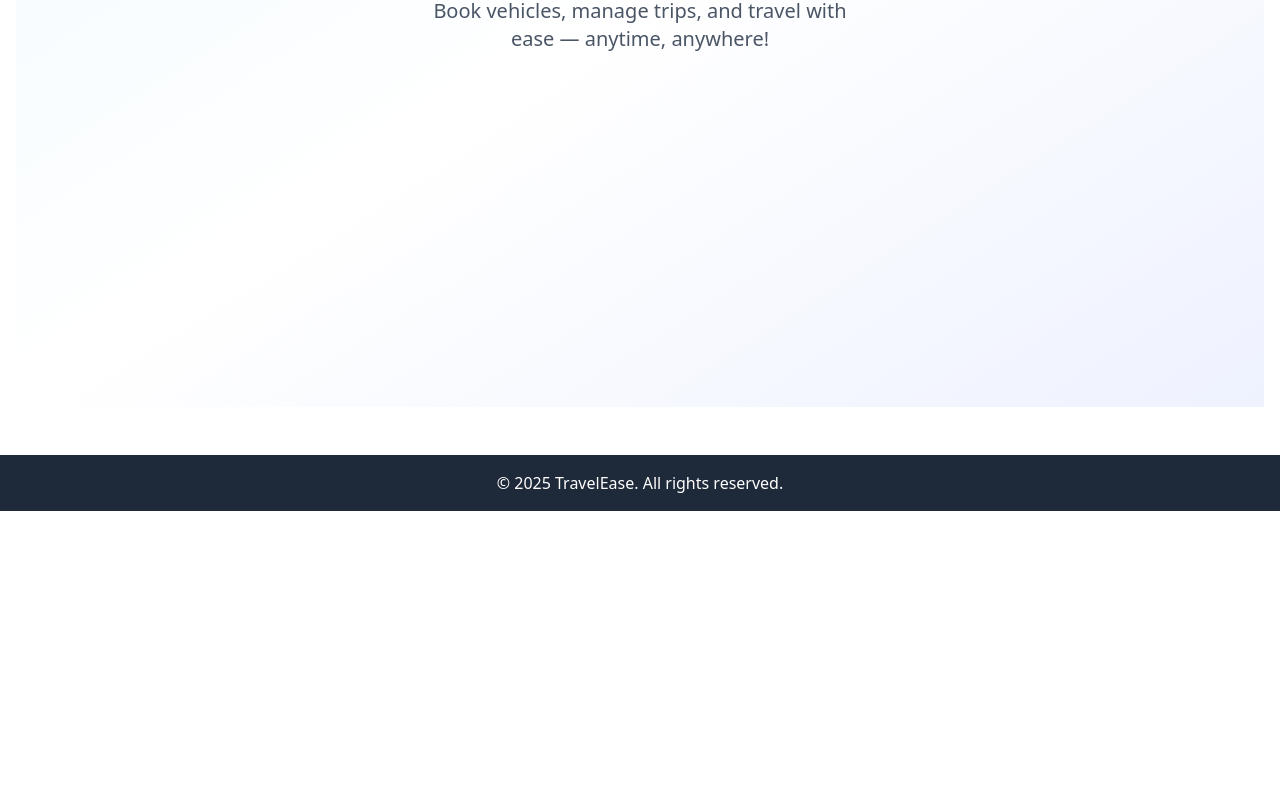
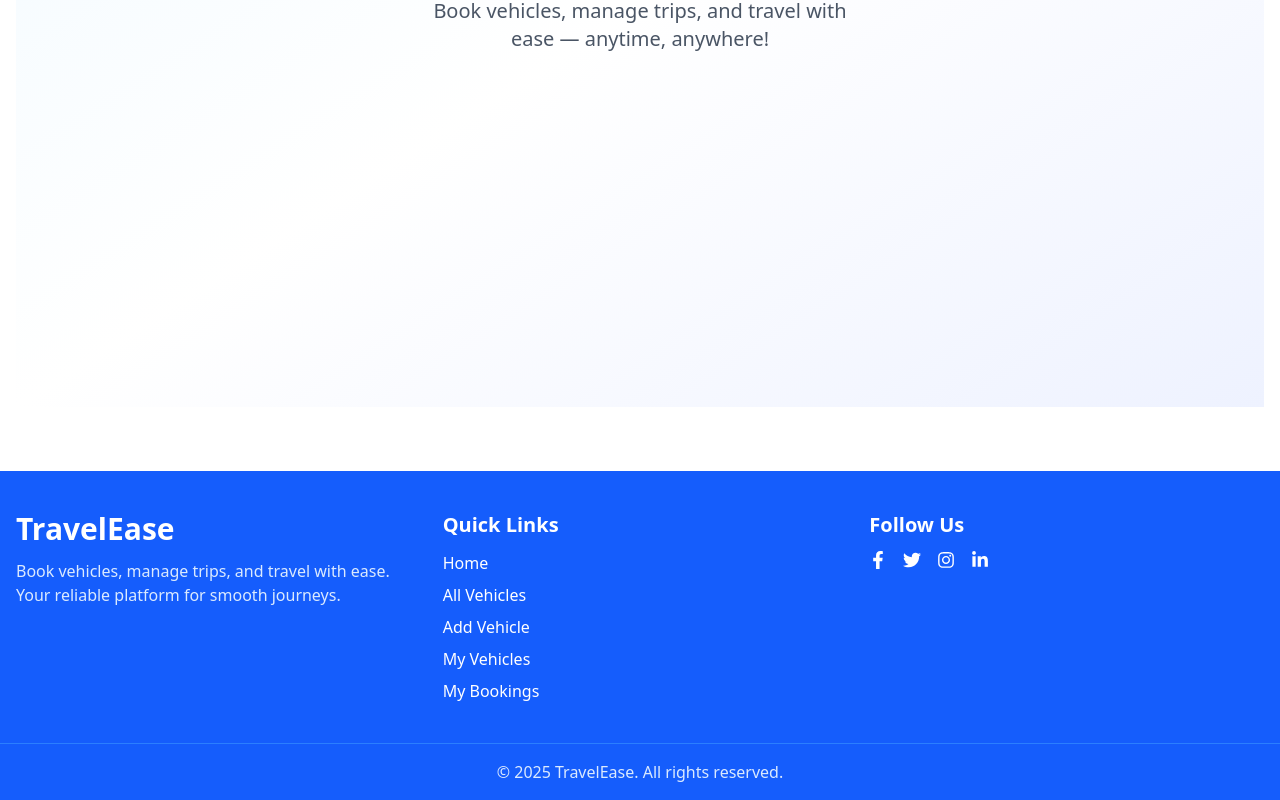
Before and after one commit to nomankhan323/TravelEase, a React (Vite) app: page / in a window 1280 px wide. Shown: the part 473-1273 px from the top of the page. Before the commit the page ends 984 px from the top, so only its background shows below. Built offline with nearby package versions, Linux system fonts and the light colour scheme; no server answers.

Commit message:
Footer section update

```diff
--- a/package.json
+++ b/package.json
@@ -20,6 +20,7 @@
     "react": "^19.1.1",
     "react-dom": "^19.1.1",
     "react-hot-toast": "^2.6.0",
+    "react-icons": "^5.5.0",
     "react-router-dom": "^7.9.5",
     "tailwindcss": "^4.1.17"
   },
--- a/src/components/Footer.jsx
+++ b/src/components/Footer.jsx
@@ -1,8 +1,67 @@
+import { FaFacebookF, FaTwitter, FaInstagram, FaLinkedinIn } from "react-icons/fa";
+import { motion } from "framer-motion";
+
 const Footer = () => {
     return (
-        <footer className="bg-gray-800 text-white text-center p-4 mt-8">
-            <p>© {new Date().getFullYear()} TravelEase. All rights reserved.</p>
-        </footer>
+        <motion.footer
+            className="bg-blue-600 text-white mt-12"
+            initial={{ opacity: 0, y: 20 }}
+            animate={{ opacity: 1, y: 0 }}
+            transition={{ duration: 0.8 }}
+        >
+            <div className="max-w-7xl mx-auto px-4 py-10 grid grid-cols-1 md:grid-cols-3 gap-8">
+
+                <div>
+                    <h2 className="text-2xl md:text-3xl font-bold mb-3">TravelEase</h2>
+                    <p className="text-blue-100 text-sm md:text-base">
+                        Book vehicles, manage trips, and travel with ease. Your reliable platform for smooth journeys.
+                    </p>
+                </div>
+
+                <div>
+                    <h3 className="text-lg md:text-xl font-semibold mb-3">Quick Links</h3>
+                    <ul className="space-y-2">
+                        {["Home", "All Vehicles", "Add Vehicle", "My Vehicles", "My Bookings"].map((link, i) => (
+                            <motion.li
+                                key={i}
+                                whileHover={{ x: 5, color: "#e0f2fe" }}
+                                transition={{ type: "spring", stiffness: 300 }}
+                            >
+                                <a href={`/${link.replace(/\s+/g, '')}`} className="transition-colors">
+                                    {link}
+                                </a>
+                            </motion.li>
+                        ))}
+                    </ul>
+                </div>
+
+                <div>
+                    <h3 className="text-lg md:text-xl font-semibold mb-3">Follow Us</h3>
+                    <div className="flex gap-4 text-lg">
+                        {[
+                            { icon: <FaFacebookF />, link: "#" },
+                            { icon: <FaTwitter />, link: "#" },
+                            { icon: <FaInstagram />, link: "#" },
+                            { icon: <FaLinkedinIn />, link: "#" },
+                        ].map((social, i) => (
+                            <motion.a
+                                key={i}
+                                href={social.link}
+                                whileHover={{ scale: 1.2, color: "#e0f2fe" }}
+                                transition={{ type: "spring", stiffness: 300 }}
+                            >
+                                {social.icon}
+                            </motion.a>
+                        ))}
+                    </div>
+                </div>
+
+            </div>
+
+            <div className="border-t border-blue-500 text-center py-4 text-sm md:text-base text-blue-100">
+                © {new Date().getFullYear()} TravelEase. All rights reserved.
+            </div>
+        </motion.footer>
     );
 };
 
```
Also changed, not shown: 1 other file (tests, documents, lock files or other folders).
